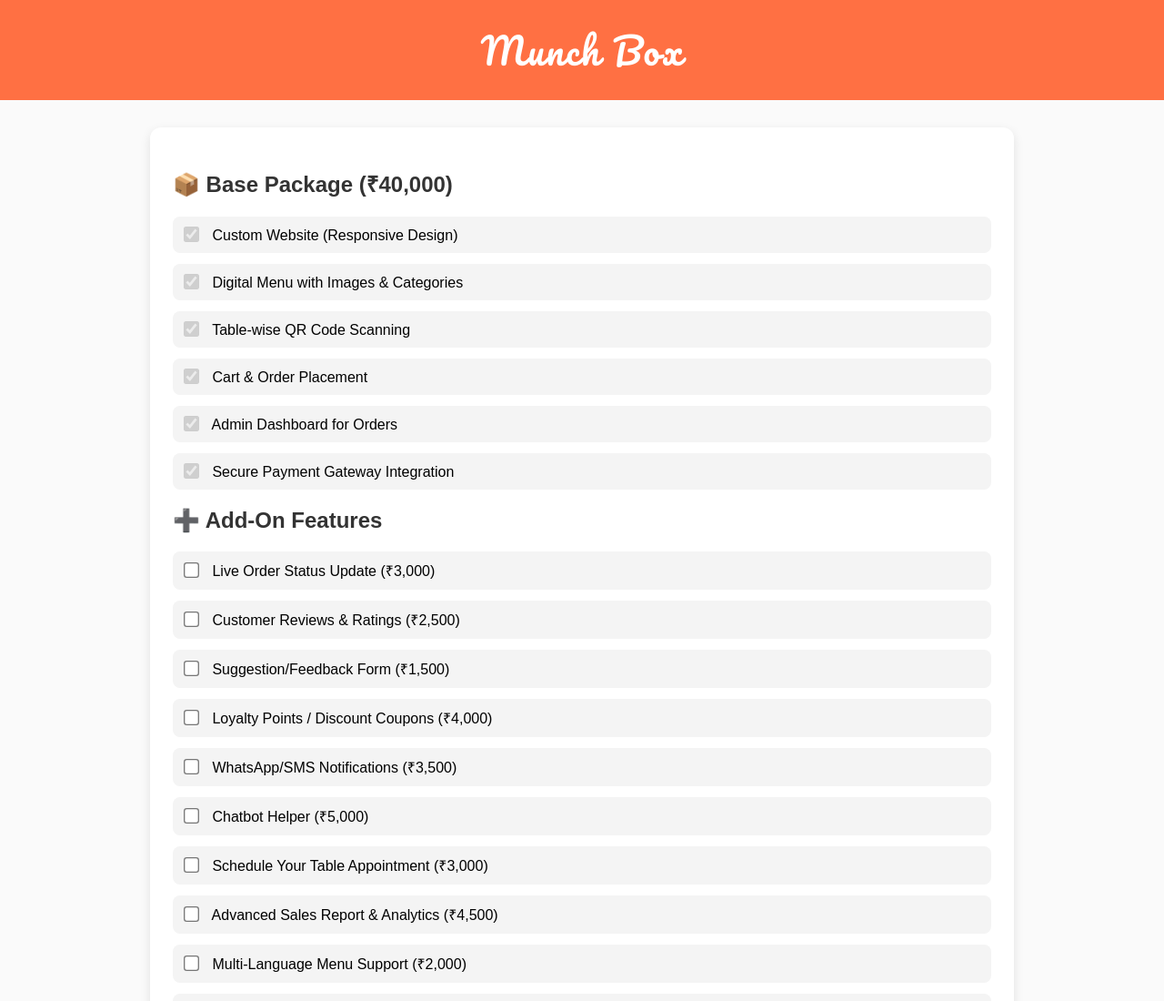
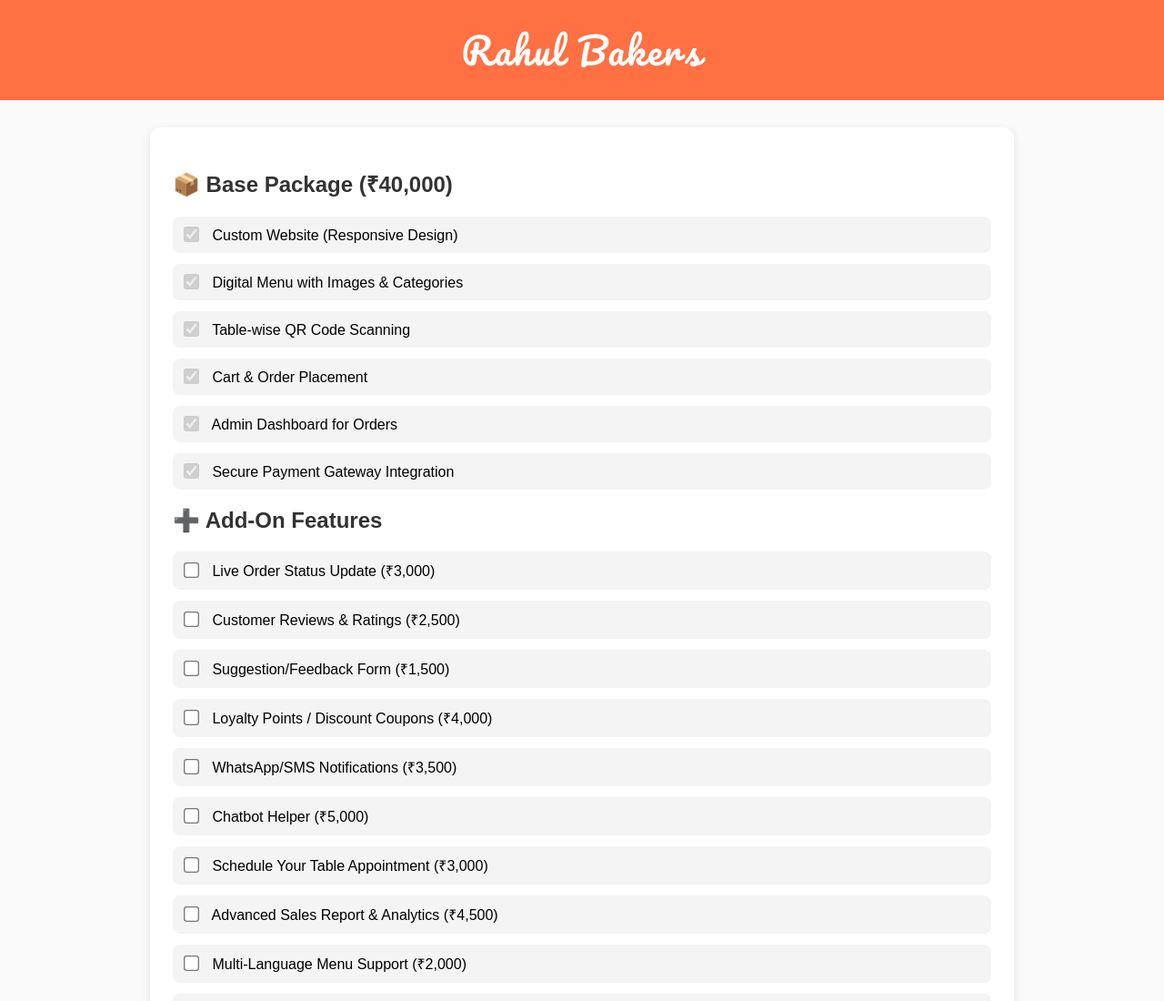
Before and after one commit to Arman11r/restaurant_project, a plain HTML site: page restraunt_checklist/index.html in a window 1280 px wide. Shown: the top 1100 px of the page at 91% size. Drawn offline with Linux system fonts and the light colour scheme.

Commit message:
Change header from 'Munch Box' to 'Rahul Bakers'

```diff
--- a/restraunt_checklist/index.html
+++ b/restraunt_checklist/index.html
@@ -20,7 +20,7 @@
   </style>
 </head>
 <body>
-  <header>Munch Box</header>
+  <header>Rahul Bakers</header>
 
   <div class="container" id="checklist">
     <h2>📦 Base Package (₹40,000)</h2>
```
